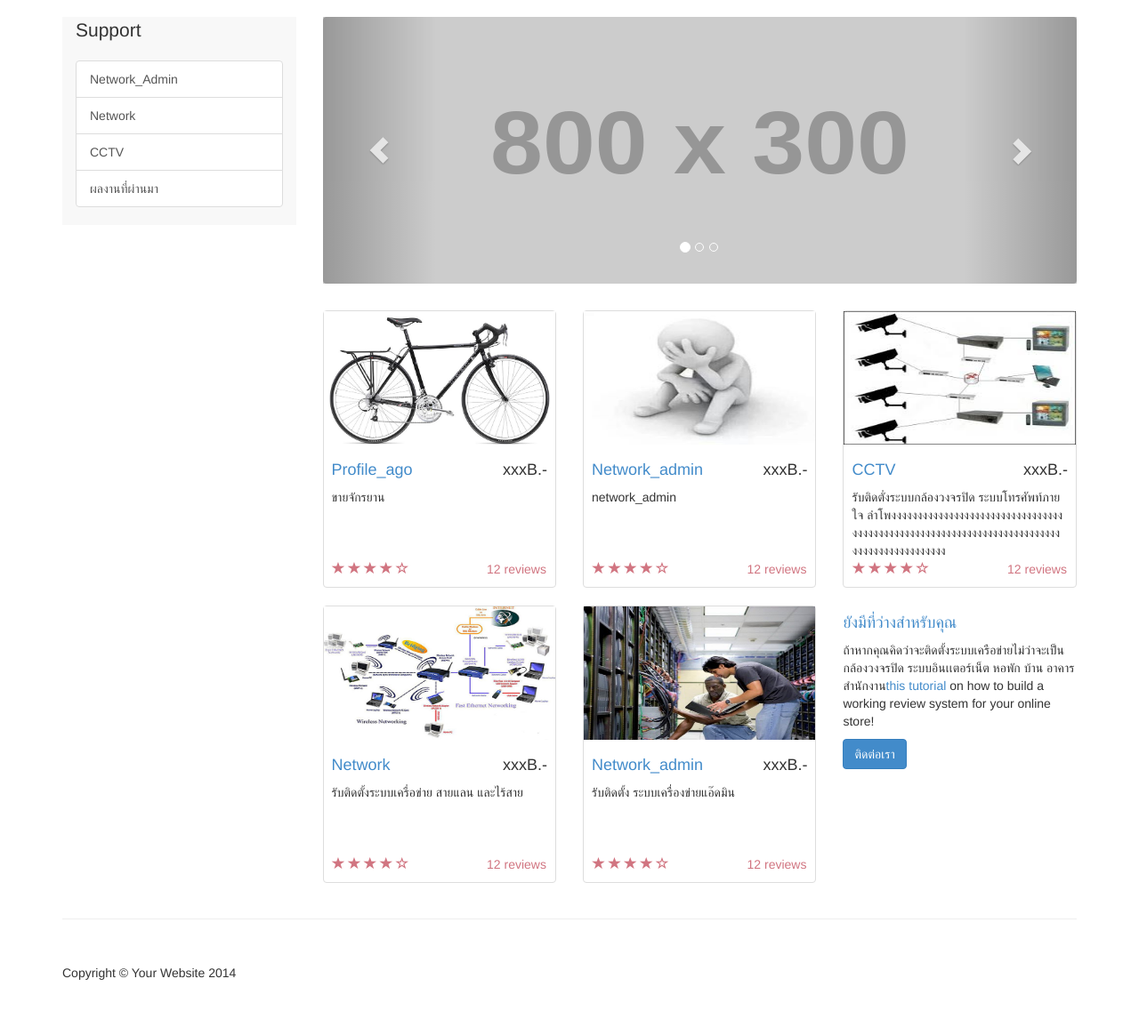
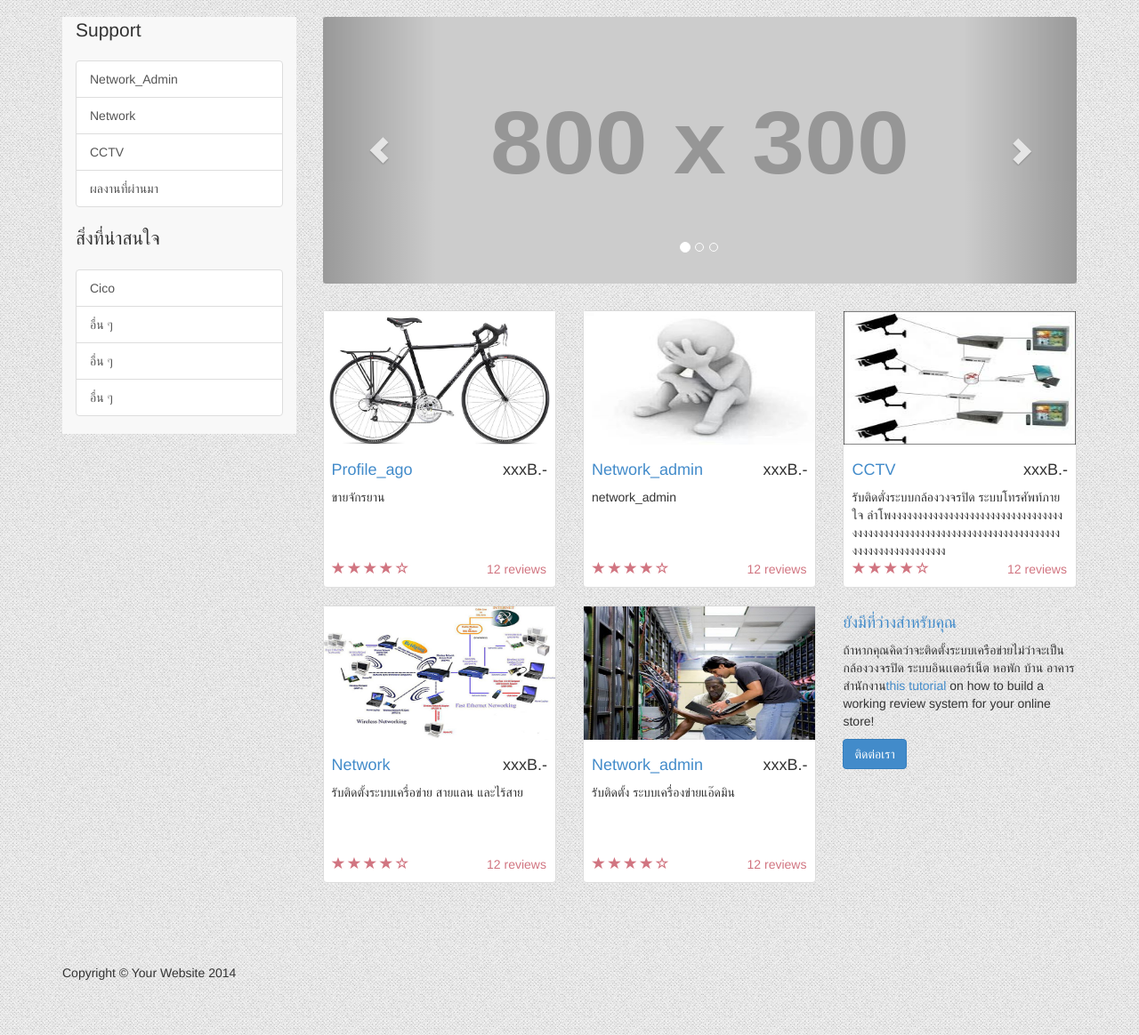
Before and after one commit to mynameistecs51/service_network, a CodeIgniter app: page /service_network/ in a window 1280 px wide. Shown: the part 51-1215 px from the top of the page at 89% size. Run offline with CodeIgniter, Linux system fonts and the light colour scheme; data comes from the database, SQL or seed files in the repository; grey boxes labelled with a size stand in for pictures from a placeholder-image service; some libraries are stand-ins or nearby versions.

Commit message:
chaiwat update background

```diff
--- a/application/views/head.php
+++ b/application/views/head.php
@@ -23,10 +23,16 @@
         <script src="https://oss.maxcdn.com/libs/html5shiv/3.7.0/html5shiv.js"></script>
         <script src="https://oss.maxcdn.com/libs/respond.js/1.4.2/respond.min.js"></script>
     <![endif]-->
+    <style>
+        body  {
+            background-image: url("<?php echo base_url().'image/pic_admin/background.jpg';?>");
+            background-color: #cccccc;
+        }
+    </style>
 
 </head>
 
-<body>
+<body >
 
     <!-- Navigation -->
     <nav class="navbar navbar-inverse navbar-fixed-top" role="navigation">
--- a/application/views/index.php
+++ b/application/views/index.php
@@ -12,7 +12,18 @@
                     <?php echo anchor('service_con/show_detail/network/',"Network",'class="list-group-item"');?>
                     <?php echo anchor('service_con/show_detail/cctv/',"CCTV",'class="list-group-item"');?>
                     <?php echo anchor('service_con/show_detail/profile_ago/',"ผลงานที่ผ่านมา",'class="list-group-item"');?>
-
+                </div>
+            </div>
+        </div>
+        <div class="navbar-default sidbar" role="navigation">
+            <div class="sidebar-nav navbar-collapse">
+                <p class="lead">สิ่งที่น่าสนใจ</p>
+                <div class="list-group">
+                    <!-- <a href="index.php/admin_con" class="list-group-item">admin</a> -->
+                    <?php echo anchor('#',"Cico",'class="list-group-item"');?>
+                    <?php echo anchor('#',"อื่น ๆ",'class="list-group-item"');?>
+                    <?php echo anchor('#',"อื่น ๆ ",'class="list-group-item"');?>
+                    <?php echo anchor('#',"อื่น ๆ",'class="list-group-item"');?>
                 </div>
             </div>
         </div>
```
Also changed, not shown: image/pic_admin/background.jpg (added).
